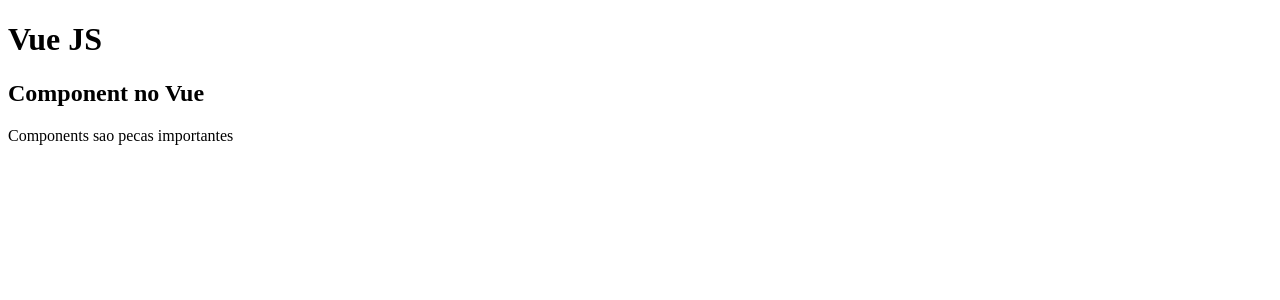
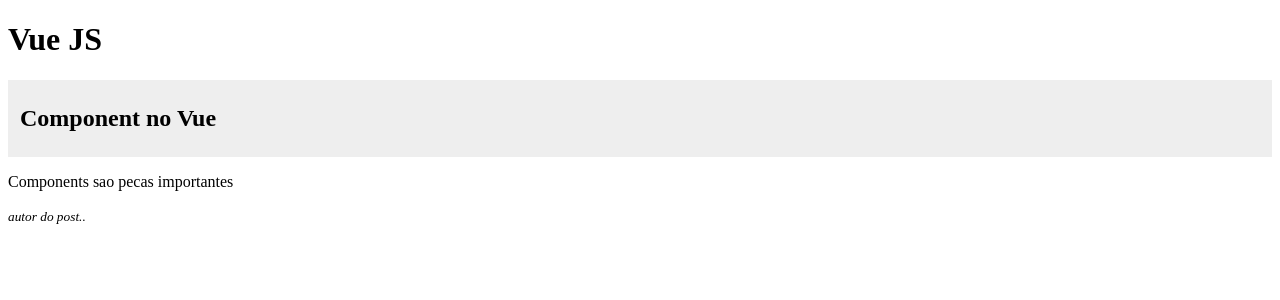
Before and after one commit to vagnercazarotto/vueJs, a Vue app in the folder baseVueJs/vue-components-avancado/: page / in a window 1280 px wide. Shown: the top 300 px of the page. Built offline with nearby package versions, Linux system fonts and the light colour scheme.

Commit message:
named slots

```diff
--- a/baseVueJs/vue-components-avancado/src/App.vue
+++ b/baseVueJs/vue-components-avancado/src/App.vue
@@ -4,8 +4,9 @@
     <h1>Vue JS</h1>
 
     <Post>
-      <h2>Component no Vue</h2>
-      <p>Components sao pecas importantes</p>
+      <h2 slot="cabecalho">Component no Vue</h2>
+      <p slot="conteudo">Components sao pecas importantes</p>
+      <small slot="rodape">autor do post..</small>
     </Post>
 
 
--- a/baseVueJs/vue-components-avancado/src/components/Post.vue
+++ b/baseVueJs/vue-components-avancado/src/components/Post.vue
@@ -1,5 +1,38 @@
 <template>
-    <div>
-        <slot></slot>
+    <div class="post">
+
+        <div class="post-cabecalho">
+            <slot name="cabecalho"></slot>
+        </div>
+
+        <div class="post-conteudo">
+            <slot name="conteudo"></slot>
+        </div>
+
+        <div class="post-rodape">
+            <slot name="rodape"></slot>
+        </div>
+
     </div>
 </template>
+
+<style scoped>
+
+    .post {
+        margin: 15px auto;
+    }
+
+    .post-cabecalho {
+        padding: 5px 12px;
+        background-color: #eee;
+    }
+
+    .post-conteudo {
+        font-size: 16px;
+    }
+
+    .post-rodape {
+        font-style: italic;
+    }
+
+</style>
```
